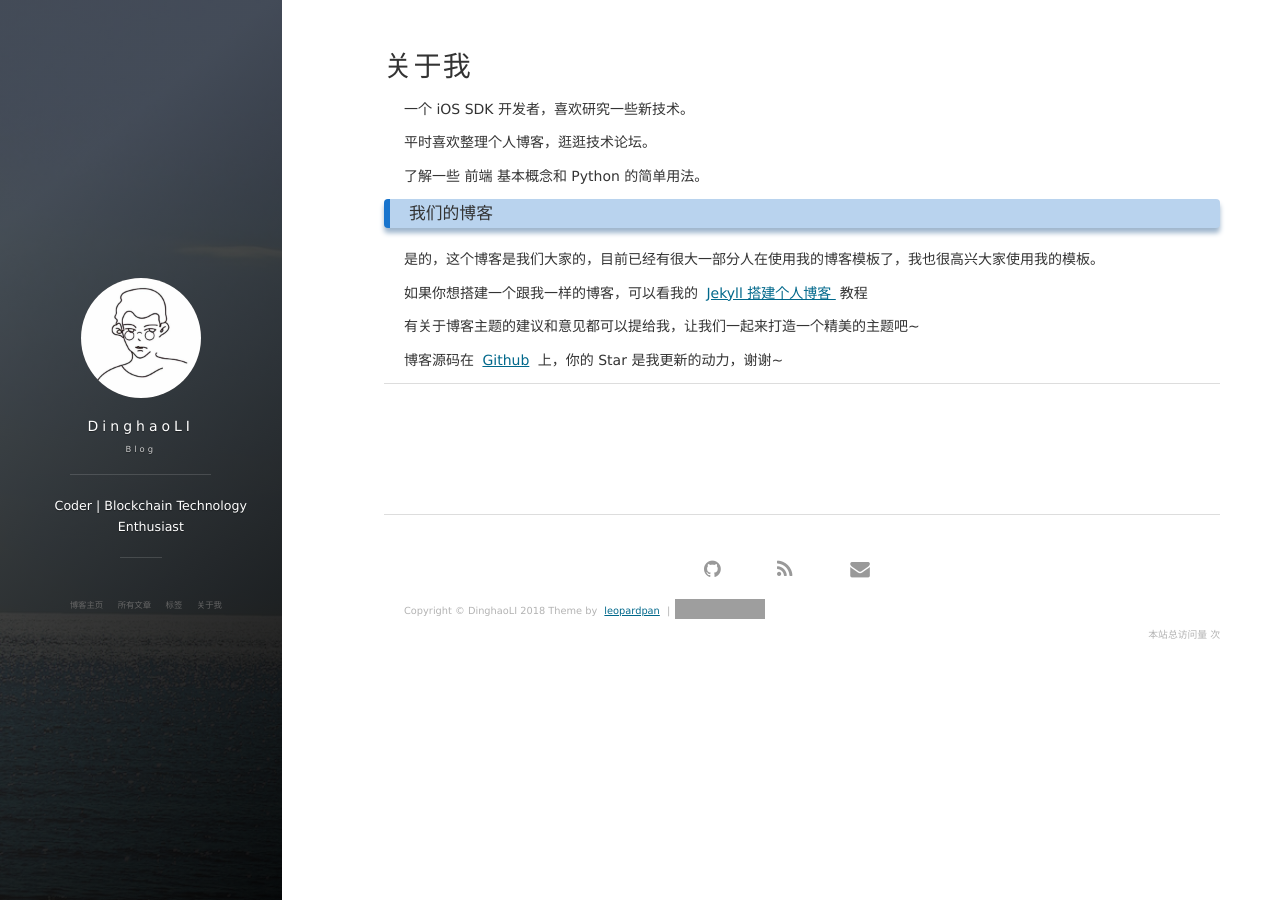
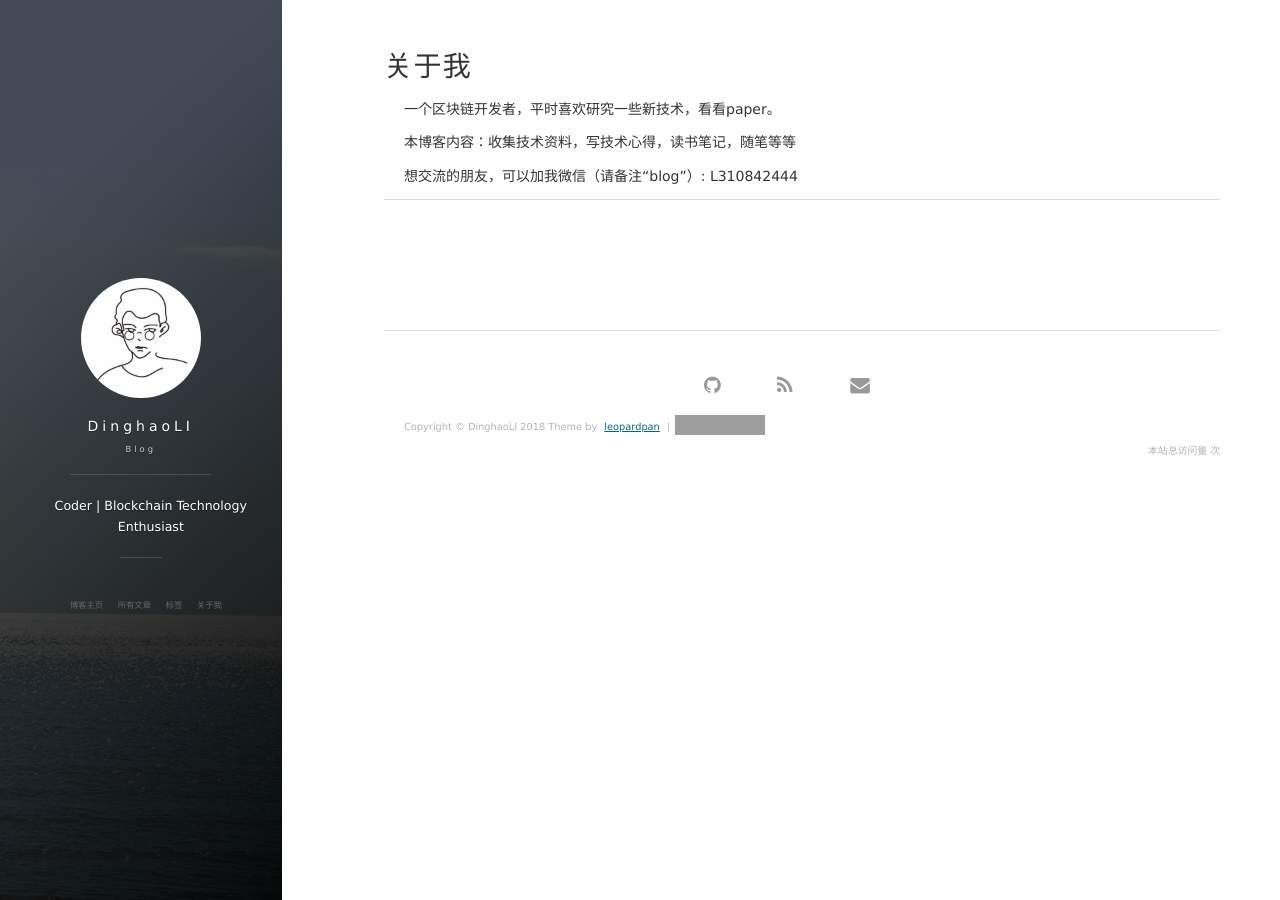
Before and after one commit to DinghaoLI/dinghaoli.github.io, a Jekyll site: the page built from about.md, in a window 1280 px wide. Built offline with Jekyll 4.4.1, drawn with Linux system fonts in a browser that asks for light colours; nearby versions of some CDN libraries; comment, search, counter and statistics services are not loaded; grey boxes are pictures that could not be loaded.

Commit message:
Http_TCP_IP_Socket_UDP

```diff
--- a/about.md
+++ b/about.md
@@ -3,39 +3,13 @@ layout: page
 title: 关于我
 ---
 
-一个 iOS SDK 开发者，喜欢研究一些新技术。
+一个区块链开发者，平时喜欢研究一些新技术，看看paper。
 <p>
-平时喜欢整理个人博客，逛逛技术论坛。
+本博客内容：收集技术资料，写技术心得，读书笔记，随笔等等
 <p>
-了解一些 前端 基本概念和 Python 的简单用法。
-
-<p>
-
-<h3> 我们的博客 </h3>
-
-<p>
-
-是的，这个博客是我们大家的，目前已经有很大一部分人在使用我的博客模板了，我也很高兴大家使用我的模板。
-
-<p>
-
-如果你想搭建一个跟我一样的博客，可以看我的
-<a href="/2016/10/jekyll_tutorials1/"> Jekyll 搭建个人博客 </a>
-教程
-
-<p>
-
-有关于博客主题的建议和意见都可以提给我，让我们一起来打造一个精美的主题吧~
-
-<p>
-
-博客源码在 <a target="_blank" href='https://github.com/leopardpan/leopardpan.github.io/'>Github</a> 上，你的 Star 是我更新的动力，谢谢~
-
-<p>
-
-<p>
-
+想交流的朋友，可以加我微信（请备注“blog”）: L310842444
 <p>
 
 
+
 {% include comments.html %}
```
Also changed, not shown: _posts/2018-09-17-Http_TCP_IP_Socket_UDP.md (added, +90 -0 lines).
